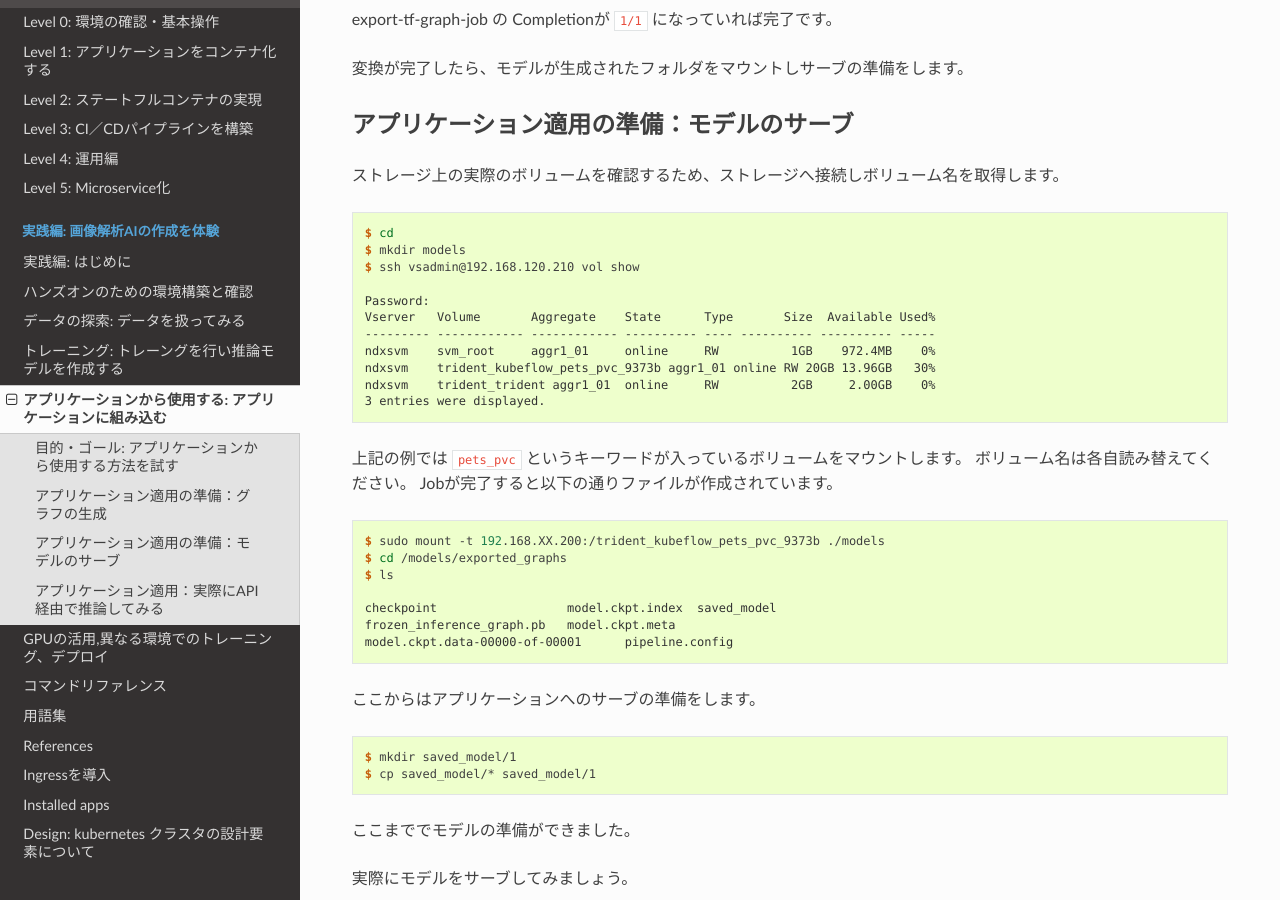
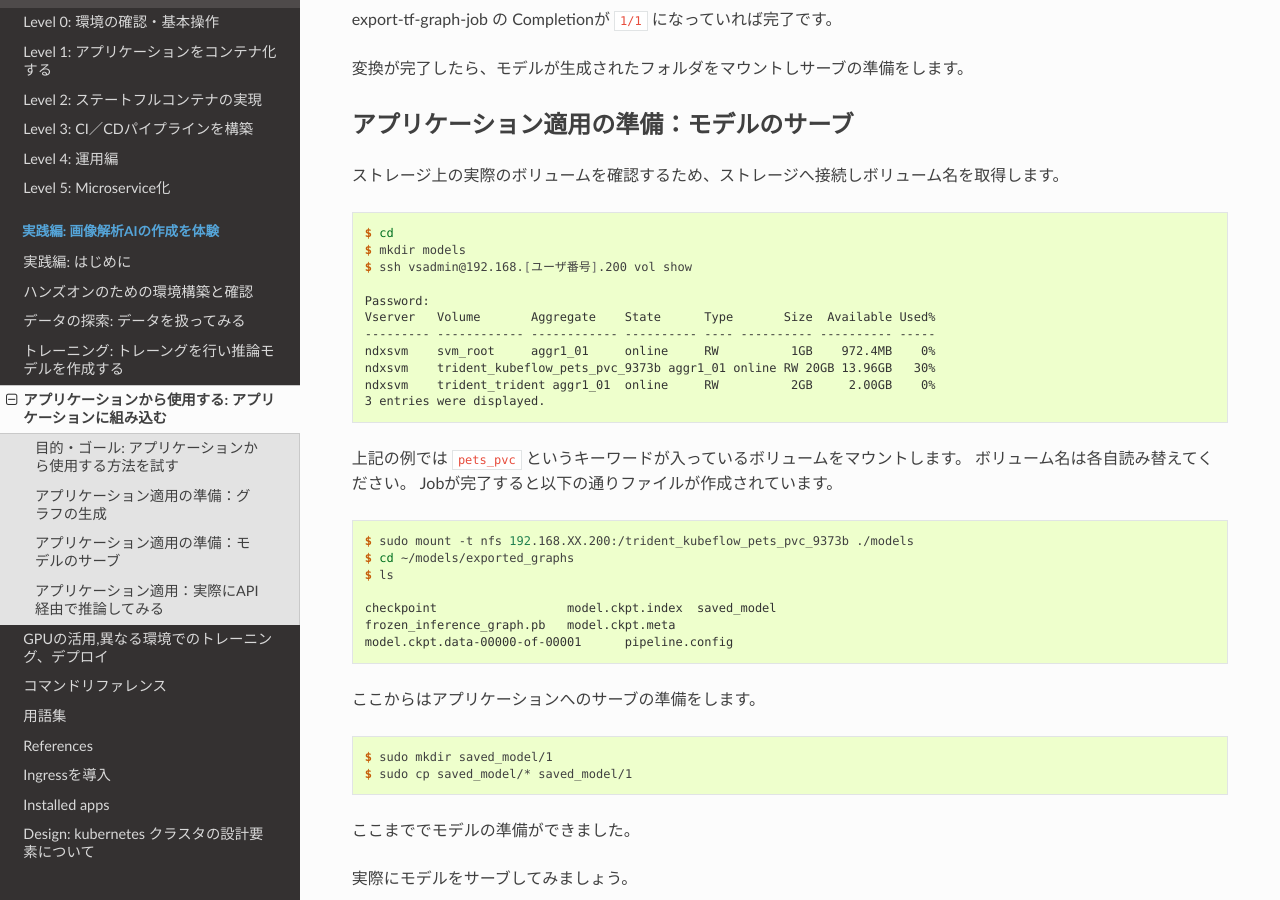
Before and after one commit to NetAppJpTechTeam/NetAppDigitalTransformationLab, a Sphinx documentation site: the page built from docs/source/MLWorkflow/serve/index.rst, in a window 1280 px wide and 900 px high, scrolled down 1780 px. Built offline with Sphinx 7.4.7 and the Read the Docs theme 2.0.0, drawn with Linux system fonts in a browser that asks for light colours.

Commit message:
Fix typo

```diff
--- a/docs/source/MLWorkflow/eda/index.rst
+++ b/docs/source/MLWorkflow/eda/index.rst
@@ -40,8 +40,8 @@
 
     $ cd examples/object_detection/ks-app
     $ export ENV=default
+    $ ks env add ${ENV} --context=`kubectl config current-context`
     $ ks ugprade
-    $ ks env add ${ENV} --context=`kubectl config current-context`
     $ ks env set ${ENV} --namespace kubeflow
 
 トレーニングデータの準備
--- a/docs/source/MLWorkflow/serve/index.rst
+++ b/docs/source/MLWorkflow/serve/index.rst
@@ -104,7 +104,7 @@ export-tf-graph-job の Completionが ``1/1`` になっていれば完了です
 
     $ cd
     $ mkdir models
-    $ ssh vsadmin@192.168.120.210 vol show
+    $ ssh vsadmin@192.168.[ユーザ番号].200 vol show
 
     Password:
     Vserver   Volume       Aggregate    State      Type       Size  Available Used%
@@ -120,8 +120,8 @@ Jobが完了すると以下の通りファイルが作成されています。
 
 .. code-block:: console
 
-    $ sudo mount -t 192.168.XX.200:/trident_kubeflow_pets_pvc_9373b ./models
-    $ cd /models/exported_graphs
+    $ sudo mount -t nfs 192.168.XX.200:/trident_kubeflow_pets_pvc_9373b ./models
+    $ cd ~/models/exported_graphs
     $ ls
 
     checkpoint			model.ckpt.index  saved_model
@@ -132,8 +132,8 @@ Jobが完了すると以下の通りファイルが作成されています。
 
 .. code-block:: console
 
-    $ mkdir saved_model/1
-    $ cp saved_model/* saved_model/1
+    $ sudo mkdir saved_model/1
+    $ sudo cp saved_model/* saved_model/1
 
 ここまででモデルの準備ができました。
 
```
